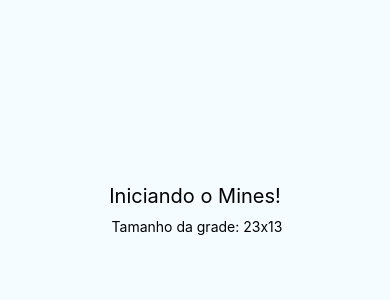
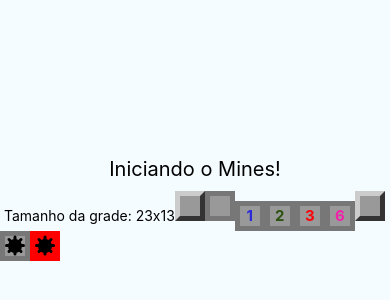
Before and after one commit to vitoriamj/campo-minado, a React Native app: screen / in a window 390 px wide. Shown: the part 218-518 px from the top of the page. Built offline with nearby package versions, Linux system fonts and the light colour scheme.

Commit message:
Criado os componentes campo e mina

```diff
--- a/App.js
+++ b/App.js
@@ -1,7 +1,7 @@
 import React, {Component} from 'react';
 import {SafeAreaView, StyleSheet, Text, View} from 'react-native';
-
 import params from './src/params';
+import Field from './src/components/Field';
 
 export default class App extends Component {
   render() {
@@ -11,6 +11,15 @@ export default class App extends Component {
         <Text style={styles.instructions}>
           {' '}
           Tamanho da grade: {params.getRowsAmount()}x{params.getColumnsAmount()}
+          <Field />
+          <Field opened />
+          <Field opened nearMines={1} />
+          <Field opened nearMines={2} />
+          <Field opened nearMines={3} />
+          <Field opened nearMines={6} />
+          <Field mined />
+          <Field mined opened />
+          <Field mined opened exploded />
         </Text>
       </View>
     );
--- /dev/null
+++ b/src/components/Field.js
@@ -0,0 +1,62 @@
+import React from 'react'; //sempre que tiver JSX tem que ter React
+import {View, StyleSheet, Text} from 'react-native';
+import params from '../params';
+import Mine from './Mine';
+
+export default props => {
+  const {mined, opened, nearMines, exploded} = props;
+
+  const styleField = [styles.field];
+  if (opened) styleField.push(styles.opened);
+  if (exploded) styleField.push(styles.exploded);
+  if (styleField.length === 1) styleField.push(styles.regular);
+
+  // cálculo de quantas minas estão presentes dentro da propriedade nearMines
+  let color = null;
+  if (nearMines > 0) {
+    if (nearMines == 1) color = '#2A28D7';
+    if (nearMines == 2) color = '#2B520F';
+    if (nearMines > 2 && nearMines < 6) color = '#F9060A';
+    if (nearMines >= 6) color = '#F221A9';
+  }
+
+  return (
+    <View style={styleField}>
+      {!mined && opened && nearMines > 0 ? (
+        <Text style={[styles.label, {color: color}]}>{nearMines}</Text>
+      ) : (
+        false // se não obedecer as condições, retorna falso e não renderiza nada
+      )}
+      {mined && opened ? <Mine /> : false}
+    </View>
+  );
+};
+
+const styles = StyleSheet.create({
+  field: {
+    height: params.blockSize,
+    width: params.blockSize,
+    borderWidth: params.borderSize,
+  },
+  regular: {
+    backgroundColor: '#999',
+    borderLeftColor: '#CCC',
+    borderTopColor: '#CCC',
+    borderRightColor: '#333',
+    borderBottomColor: '#333',
+  },
+  opened: {
+    backgroundColor: '#999',
+    borderColor: '#777',
+    alignItems: 'center',
+    justifyContent: 'center',
+  },
+  label: {
+    fontWeight: 'bold',
+    fontSize: params.fontSize,
+  },
+  exploded: {
+    backgroundColor: 'red',
+    borderColor: 'red',
+  },
+});
--- /dev/null
+++ b/src/components/Mine.js
@@ -0,0 +1,36 @@
+import React from 'react';
+import {View, StyleSheet} from 'react-native';
+
+export default props => {
+  return (
+    <View style={styles.container}>
+      <View style={styles.coreMine} />
+      <View style={styles.line} />
+      <View style={[styles.line, {transform: [{rotate: '45deg'}]}]} />
+      <View style={[styles.line, {transform: [{rotate: '90deg'}]}]} />
+      <View style={[styles.line, {transform: [{rotate: '135deg'}]}]} />
+    </View>
+  );
+};
+
+const styles = StyleSheet.create({
+  container: {
+    alignItems: 'center',
+    justifyContent: 'center',
+  },
+  coreMine: {
+    height: 14,
+    width: 14,
+    borderRadius: 10,
+    backgroundColor: 'black',
+    alignItems: 'center',
+    justifyContent: 'center',
+  },
+  line: {
+    position: 'absolute',
+    height: 3,
+    width: 20,
+    borderRadius: 3,
+    backgroundColor: 'black',
+  },
+});
```
Also changed, not shown: src/components/Flag.js (added).
